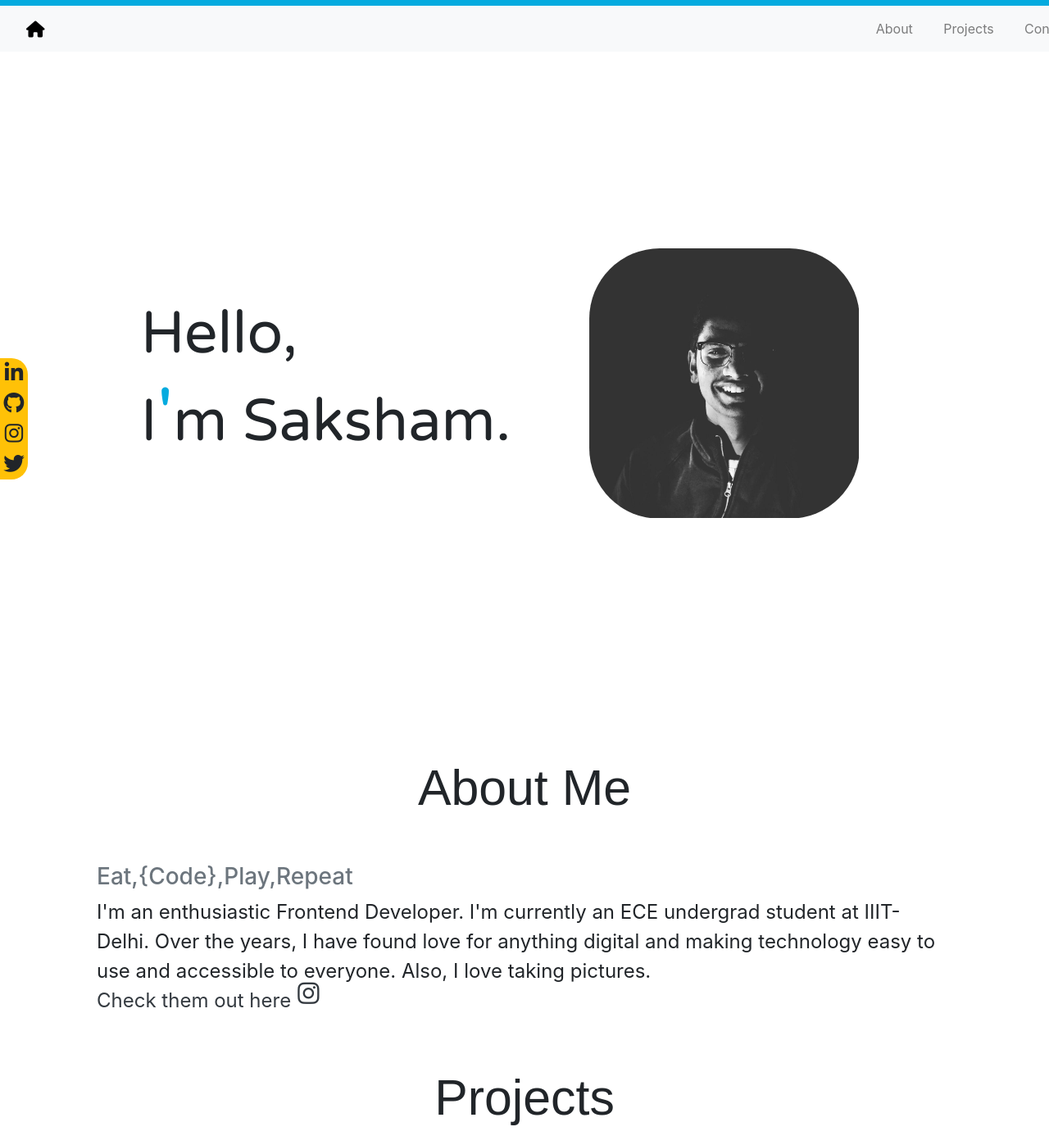
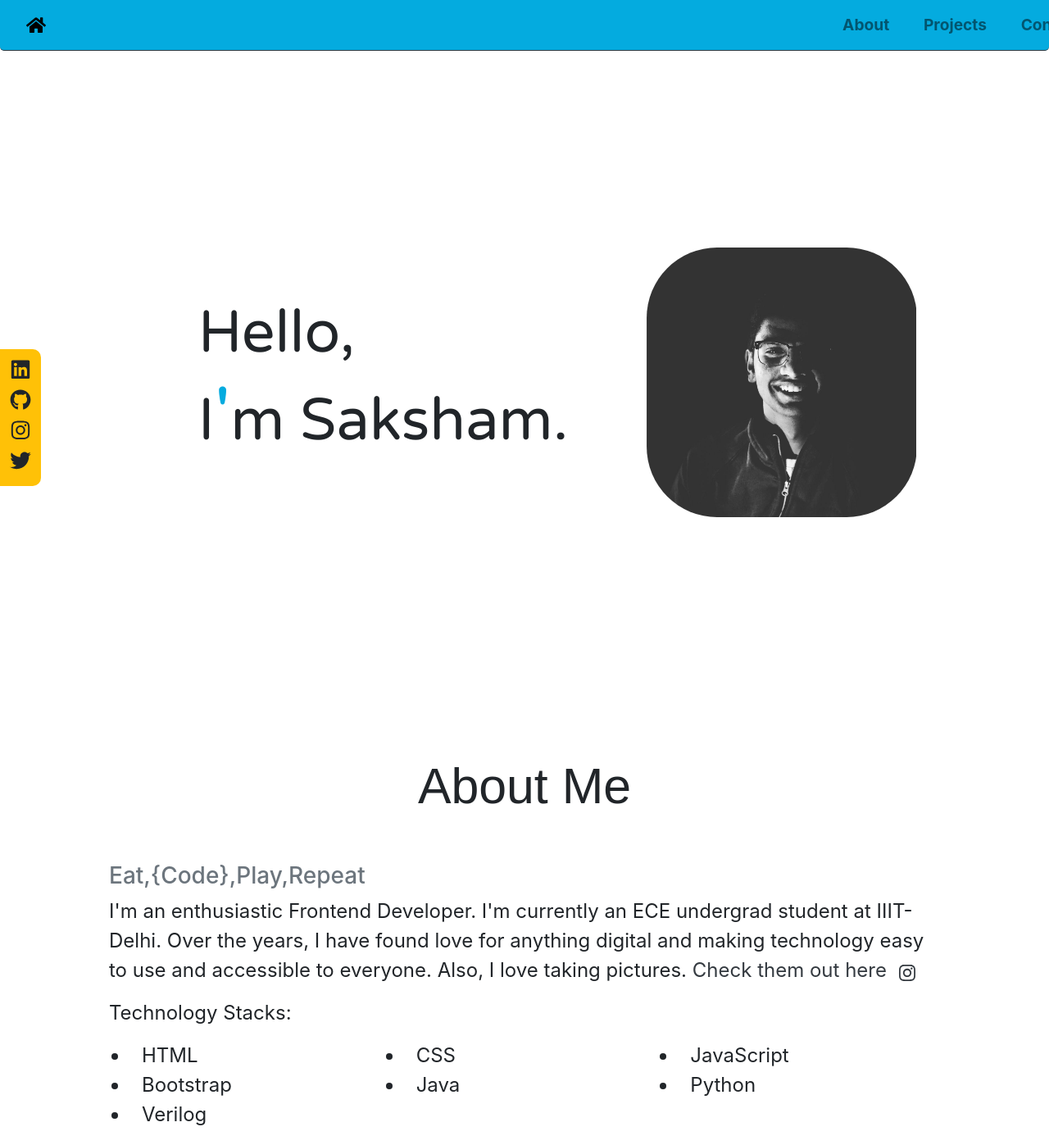
Before and after one commit to saksham1210/My-Portfolio, a website: page index.html in a window 1280 px wide. Shown: the top 1397 px of the page at 82% size. Drawn offline with nearby package versions, Linux system fonts and the light colour scheme; a web font is replaced by a local one.

Commit message:
Added Nav Animation

```diff
--- a/css/styles.css
+++ b/css/styles.css
@@ -1,16 +1,22 @@
 html{
 	scroll-behavior: smooth;
+}
+body{
+	background-color:white;
+}
+.navbar{
+	background-color: #04ABDF;
+	border-bottom-right-radius: 5px;
+	border-bottom-left-radius: 5px;
 }
 #apos{
 	color:#04ABDF;
 	font-family: 'Varela Round', sans-serif;
 	font-size:120%;
 }
-#colorstrip{
-	height:0px;
-	border-bottom:solid 7px #04ABDF;
-}
 .nav-item{
+	font-size: 120%;
+	font-weight: 700;
 	padding:0% 5% 0% 5%;
 }
 .fa-home{
@@ -32,7 +38,10 @@ html{
 }
 .btn-social-icon{
 	display:block;
+	margin-top: 3px;
 	margin-bottom: 3px;
+/*	color:#00455B;*/
+	font-size: 100%;
 }
 .social-contacts{
 	position:fixed;
@@ -43,8 +52,8 @@ html{
 #centerthis{
 	margin-bottom: auto;
 	margin-top: auto;
-	border-bottom-right-radius: 20px;
-	border-top-right-radius: 20px;
+	border-bottom-right-radius: 10px;
+	border-top-right-radius: 10px;
 }
 .card-body{
 	padding:3%;
@@ -59,5 +68,5 @@ html{
 	padding:7%;
 }
 .container{
-/*	margin-left: 70px;*/
+	margin-bottom: 40px;
 }
--- a/index.html
+++ b/index.html
@@ -8,7 +8,7 @@
 
     <!-- Bootstrap CSS -->
     <link rel="stylesheet" href="node_modules/bootstrap/dist/css/bootstrap.min.css">
-    <link rel="stylesheet" href="node_modules/font-awesome/css/font-awesome.min.css">
+    <link rel="stylesheet" href="node_modules/@fortawesome/fontawesome-free/css/all.css">
     <link rel="stylesheet" href="node_modules/bootstrap-social/bootstrap-social.css">
     <link rel="stylesheet" href="css/styles.css">
     <link href="https://fonts.googleapis.com/css2?family=Muli:ital,wght@1,500&display=swap" rel="stylesheet">
@@ -19,10 +19,10 @@
 	<!-- PLANTS VS ZOMBIES MODAL -->
 	<div class="modal modal-lg">
 	</div>
-	<div id="colorstrip"></div>
-	<nav class="navbar navbar-light navbar-expand-sm bg-light mb-5">
+
+	<nav class="navbar navbar-light navbarScroll border-bottom border-dark navbar-expand-sm mb-5">
 		<a class="nav-link" href="/index.html">
-			<i class="fa fa-home fa-lg"></i>
+			<i class="fas fa-home fa-lg"></i>
 		</a>
         <button class="navbar-toggler" type="button" data-toggle="collapse" data-target="#Navbar">
             <span class="navbar-toggler-icon"></span>
@@ -43,23 +43,23 @@
 	</nav>
 	<!-- Contact Strip -->
 	<section class="social-contacts d-none d-sm-flex pl-0">
-		<div id="centerthis" class="bg-warning">
+		<div id="centerthis" class="bg-warning p-2">
 			<a class="btn btn-social-icon" href="https://www.linkedin.com/in/sakshamdhull/" target="_blank">
-				<i class="fa fa-linkedin fa-lg"></i>
+				<i class="fab fa-linkedin fa-lg"></i>
 			</a>
 			<a class="btn btn-social-icon" href="https://github.com/saksham1210" target="_blank">
-				<i class="fa fa-github fa-lg"></i>
+				<i class="fab fa-github fa-lg"></i>
 			</a>
 			<a class="btn btn-social-icon" href="https://www.instagram.com/bloop__doop/" target="_blank">
-				<i class="fa fa-instagram fa-lg"></i>
+				<i class="fab fa-instagram fa-lg"></i>
 			</a>
 			<a class="btn btn-social-icon" href="https://twitter.com/Bloop__Doop" target="_blank">
-				<i class="fa fa-twitter fa-lg"></i>
+				<i class="fab fa-twitter fa-lg"></i>
 			</a>
 		</div>
 	</section>
 	<!-- Landing Page -->
-	<div class="container" id="HomePage">
+	<div class="container mr-0" id="HomePage">
 		<div class="row justify-content-center">
 			<div class="col-12 col-sm-5 align-self-center">
 				<div class="row justify-content-start pl-1">
@@ -82,15 +82,30 @@
 			<h2 class="text-center section-heading"> About Me</h2>
 		</div>
 		<div class="row row-content p-5" id="Aboutme1">
-			<h3 class="text-muted">Eat,{Code},Play,Repeat</h3>
+			<div class="col-12">
+				<h3 class="text-muted">Eat,{Code},Play,Repeat</h3>
 			<p>
 				I'm an enthusiastic Frontend Developer. I'm currently an ECE undergrad student at IIIT-Delhi. Over the years, I have found love for anything digital and making technology easy to use and accessible to everyone. Also, I love taking pictures.
-				<a class="text-dark d-flex text-decoration-none" href="https://www.instagram.com/bloop__doop/">
+				<a class="text-dark d-inline-block text-decoration-none" href="https://www.instagram.com/bloop__doop/">
 					Check them out here
-					<i class="fa fa-instagram fa-lg pl-2 pt-2"></i>
+					<i class="fab fa-instagram fa-lg pl-2 pt-2"></i>
 				</a>
 			</p>
-
+			</div>
+			<div class="col-12">
+				<p>
+					Technology Stacks:
+					<ul class="row">
+						<li class="col-xs-6 col-sm-4">HTML</li>
+						<li class="col-xs-6 col-sm-4">CSS</li>
+						<li class="col-xs-6 col-sm-4">JavaScript</li>
+						<li class="col-xs-6 col-sm-4">Bootstrap</li>
+						<li class="col-xs-6 col-sm-4">Java</li>
+						<li class="col-xs-6 col-sm-4">Python</li>
+						<li class="col-xs-6 col-sm-4">Verilog</li>
+					</ul>
+				</p>
+			</div>
 		</div>
 	</div>
 
@@ -135,10 +150,11 @@
 			</div>
 		</div>
 	</div>
-    <script src="node_modules/jquery/dist/jquery.slim.min.js"></script>
+    <script src="node_modules/jquery/dist/jquery.js"></script>
     <script src="node_modules/popper.js/dist/umd/popper.min.js"></script>
     <script src="node_modules/bootstrap/dist/js/bootstrap.min.js"></script>
     <script src="node_modules/scrollreveal/dist/scrollreveal.min.js"></script>
+    <script src="node_modules/@fortawesome/fontawesome-free/js/all.js"></script>
     <script>
     	ScrollReveal().reveal('.section-heading',{distance:"100px",duration:1500});
     	ScrollReveal().reveal('#Aboutme1',{distance:"100px",duration:1500})
@@ -146,5 +162,30 @@
     	ScrollReveal().reveal('#project2',{distance:"100px",duration:1500,delay:500});
     	ScrollReveal().reveal('#project3',{distance:"100px",duration:1500,delay:1000});
     </script>
+    <script>
+    	$(function(){
+    		var scroll = $(document).scrollTop();
+    		var navHeight =$(".navbarScroll").outerHeight();
+    		$(window).scroll(function(){
+    			var scrolled =$(document).scrollTop();
+    			if (scrolled>navHeight)
+    			{
+    				$(".navbarScroll").addClass("animate");
+    			}
+    			else{
+    				$(".navbarScroll").removeClass("animate");
+    			}
+    			if(scrolled>scroll)
+    			{
+    				$(".navbarScroll").removeClass("sticky-top");
+    			}
+    			else
+    			{
+    				$(".navbarScroll").addClass("sticky-top");
+    			}
+    			scroll=$(document).scrollTop();
+    		});
+    	});
+    </script>
 </body>
 </html>
```
